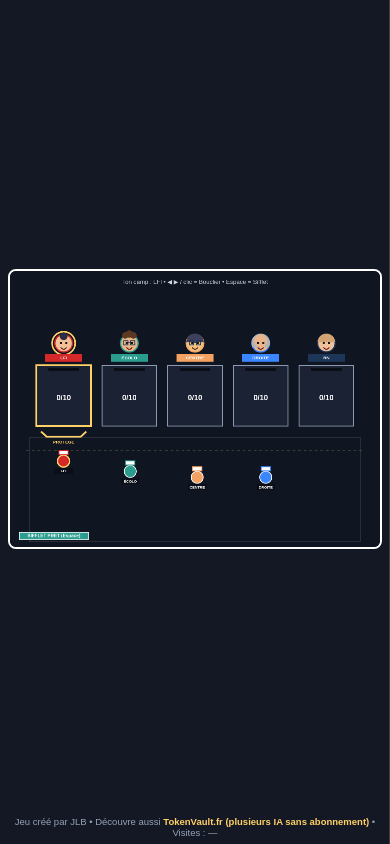
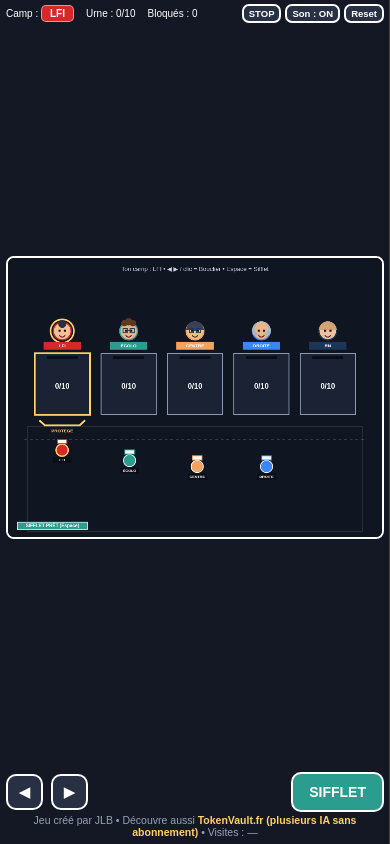
Before and after one commit to jlb30350/bousculade-aux-urnes, a plain HTML site: page index.html in a window 390 px wide. Both pictures are taken after a click on the button "DÉMARRER". Drawn offline with Linux system fonts and the light colour scheme; no server answers.

Commit message:
Garder boutons STOP, Reset et Son visibles en partie sur mobile

```diff
--- a/index.html
+++ b/index.html
@@ -336,32 +336,32 @@
             }
         }
 
-        /* Mode portrait sur mobile : tout le canvas visible sans coupure en bas */
-        @media (orientation: portrait) and (max-width: 900px) {
-            body.partie-en-cours .barre-hud,
-            body.partie-en-cours .controles-mobiles {
-                display: none;
-            }
-
-            body.partie-en-cours .zone-jeu {
-                width: 100%;
-                max-width: 100vw;
-                height: calc(100dvh - 34px);
-                padding: 0 2px;
-            }
-
-            body.partie-en-cours canvas {
-                width: 100%;
-                height: auto;
-                max-width: 100%;
-                max-height: 100%;
-            }
-
-            body.partie-en-cours .pied-de-page {
-                font-size: 9.5px;
-                padding: 2px 0;
-            }
-        }
+        /* Cible uniquement les boutons secondaires de la barre supérieure pendant une partie sur mobile */
+body.partie-en-cours #btn-volet,
+body.partie-en-cours #btn-vitesse,
+body.partie-en-cours #btn-demarrer,
+body.partie-en-cours #btn-fullscreen {
+    /* Cache ces boutons non indispensables pendant l'action pour garder l'écran épuré */
+    display: none;
+}
+
+/* Maintient la barre supérieure visible et compacte en cours de partie sur mobile */
+body.partie-en-cours .barre-hud {
+    /* Force l'affichage en ligne souple (flex) même sur petit écran */
+    display: flex;
+    /* Réduit la taille du texte pour ne pas encombrer le haut de l'écran */
+    font-size: 10px;
+    /* Resserre l'espacement entre les éléments */
+    gap: 3px;
+}
+
+/* Réduit la taille des boutons restants (STOP, Reset, Son) pendant une partie sur mobile */
+body.partie-en-cours .barre-hud .btn-hud {
+    /* Réduit les marges intérieures du bouton */
+    padding: 2px 5px;
+    /* Réduit la police du bouton pour un rendu discret */
+    font-size: 9.5px;
+}
 /* Masqué par défaut sur PC et en paysage */
     .bandeau-rotation {
         display: none;
```
